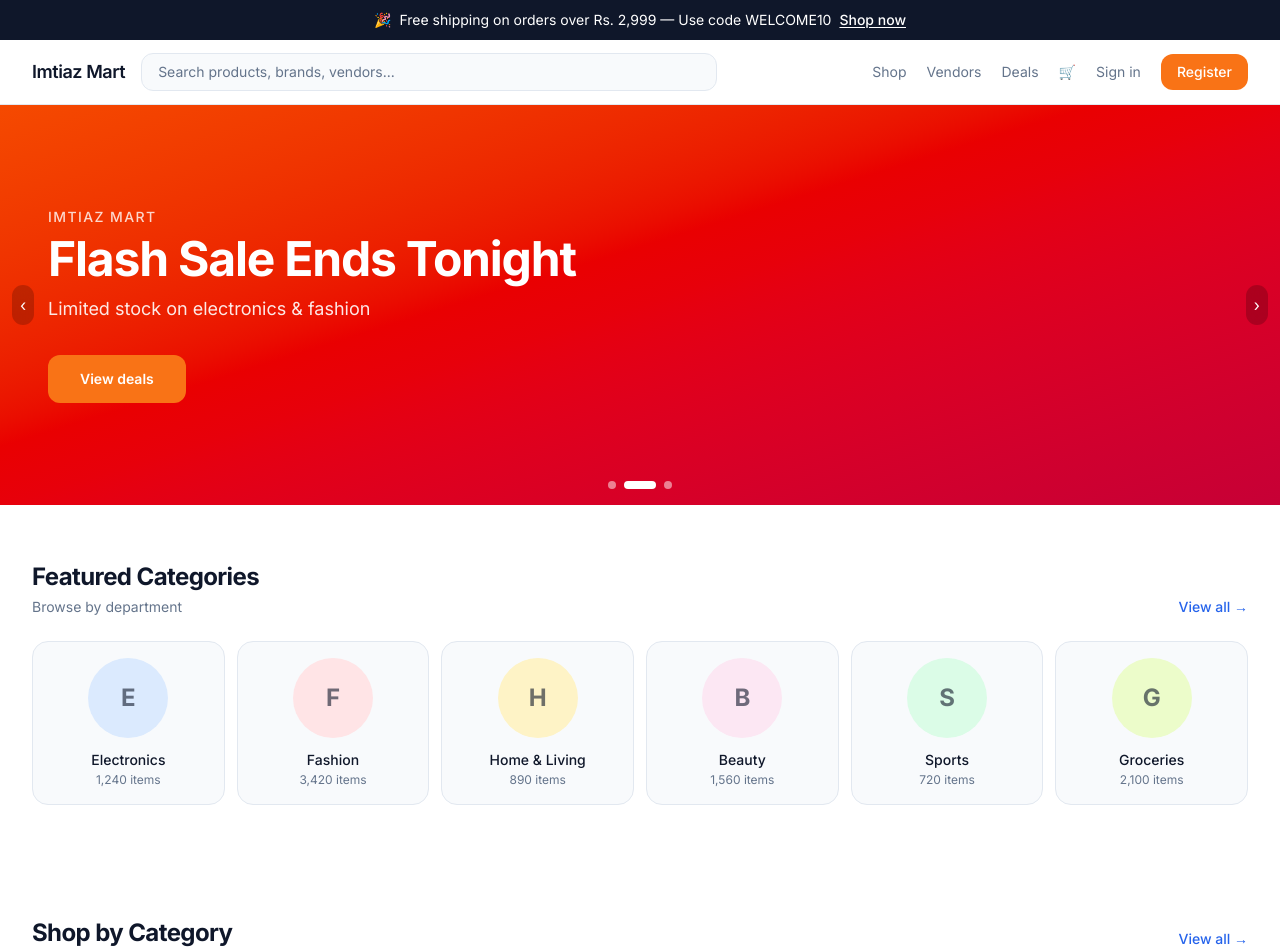
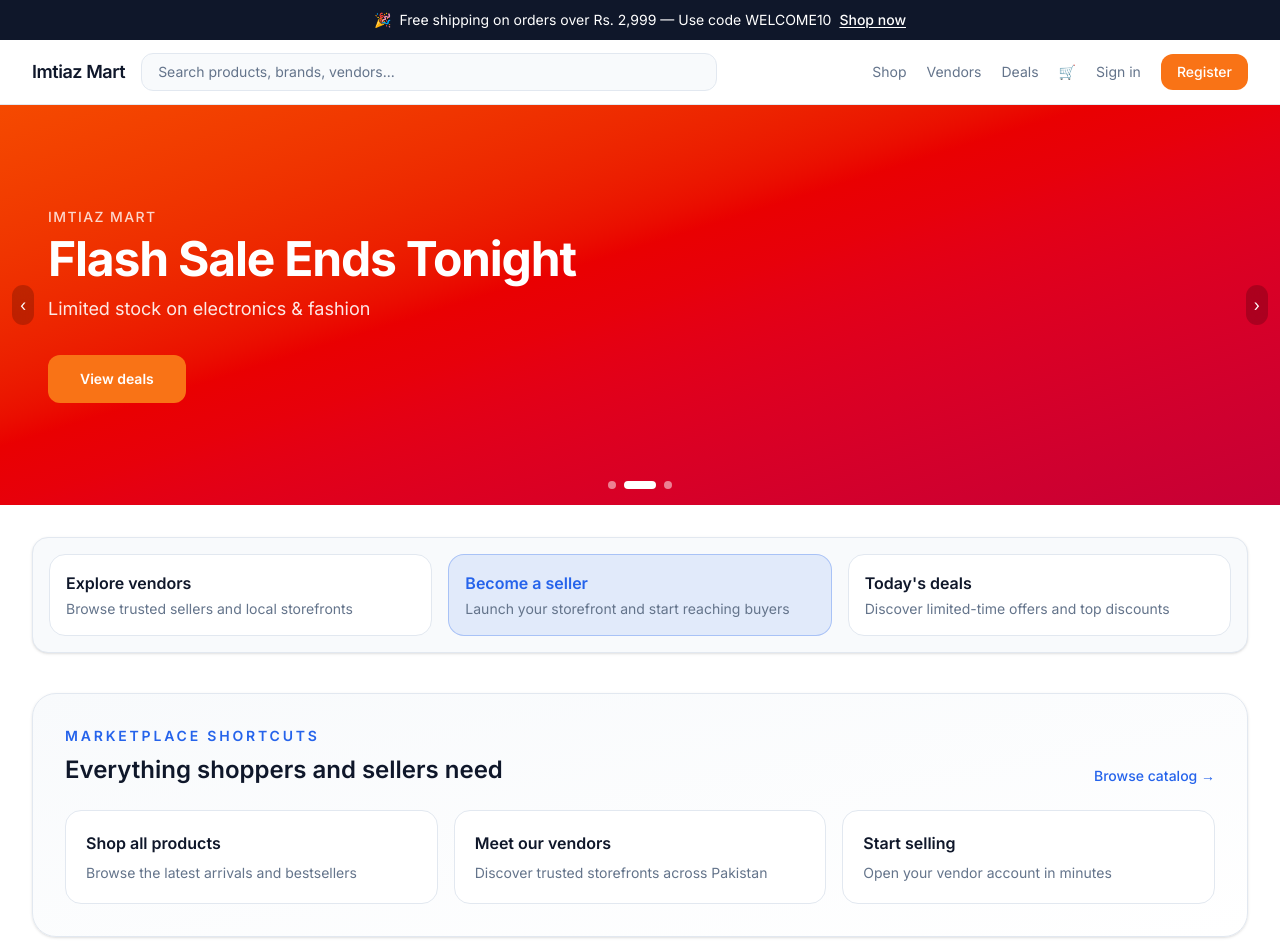
Before and after one commit to Naeem009/imtiaz_mart, a Next.js app in the folder apps/web/: page / in a window 1280 px wide. Shown: the top 952 px of the page. Built offline with nearby package versions, Linux system fonts and the light colour scheme; no server answers.

Commit message:
updated multiple files and pages.

```diff
--- /dev/null
+++ b/apps/web/app/deals/page.tsx
@@ -0,0 +1,58 @@
+import Link from "next/link";
+import { ProductGrid } from "@/components/shop/product-grid";
+import { ShopShell } from "@/components/layout/shop-shell";
+import { fetchProducts } from "@/lib/catalog/fetch";
+
+export const metadata = {
+  title: "Deals",
+  description: "Browse limited-time discounts and special offers on Imtiaz Mart",
+};
+
+export default async function DealsPage() {
+  const result = await fetchProducts({ page: 1, limit: 24, sort: "newest" });
+  const dealProducts = result.data.filter(
+    (product) =>
+      product.compareAtPrice !== null &&
+      product.compareAtPrice > product.price,
+  );
+
+  return (
+    <ShopShell>
+      <div className="mx-auto max-w-7xl px-4 py-8 sm:px-6 lg:px-8 lg:py-12">
+        <div className="rounded-2xl border border-border bg-surface p-8 shadow-sm">
+          <p className="text-sm font-semibold uppercase tracking-[0.24em] text-accent">
+            Limited-time deals
+          </p>
+          <h1 className="mt-2 text-3xl font-bold text-primary">Save more with curated offers</h1>
+          <p className="mt-3 max-w-2xl text-sm leading-7 text-muted">
+            Discover discounted essentials, seasonal favorites, and high-demand picks from trusted vendors.
+          </p>
+          <div className="mt-6 flex flex-wrap gap-3">
+            <Link href="/shop" className="rounded-lg bg-cta px-4 py-2.5 text-sm font-semibold text-white hover:opacity-90">
+              Browse all products
+            </Link>
+            <Link href="/vendors" className="rounded-lg border border-border px-4 py-2.5 text-sm font-semibold text-primary hover:bg-background">
+              Explore vendor stores
+            </Link>
+          </div>
+        </div>
+
+        <div className="mt-8">
+          {dealProducts.length > 0 ? (
+            <>
+              <div className="mb-4 flex items-center justify-between">
+                <h2 className="text-xl font-semibold text-primary">Featured offers</h2>
+                <p className="text-sm text-muted">{dealProducts.length} deals available</p>
+              </div>
+              <ProductGrid products={dealProducts} emptyMessage="No deals available right now." />
+            </>
+          ) : (
+            <div className="rounded-2xl border border-border bg-surface p-8 text-center text-muted">
+              No deal products are available right now. Please check back soon.
+            </div>
+          )}
+        </div>
+      </div>
+    </ShopShell>
+  );
+}
--- a/apps/web/app/page.tsx
+++ b/apps/web/app/page.tsx
@@ -2,9 +2,11 @@
 import { BlogSection } from "@/components/home/blog-section";
 import { BrandsSection } from "@/components/home/brands-section";
 import { CategorySection } from "@/components/home/category-section";
+import { FeatureStrip } from "@/components/home/feature-strip";
 import { FlashSaleSection } from "@/components/home/flash-sale-section";
 import { HeroSlider } from "@/components/home/hero-slider";
 import { InstagramSection } from "@/components/home/instagram-section";
+import { MarketplaceQuickLinks } from "@/components/home/marketplace-quick-links";
 import { NewsletterSection } from "@/components/home/newsletter-section";
 import { ProductSection } from "@/components/home/product-section";
 import { ReviewsSection } from "@/components/home/reviews-section";
@@ -49,6 +51,8 @@
 
       <main>
         <HeroSlider slides={heroSlides} />
+        <FeatureStrip />
+        <MarketplaceQuickLinks />
 
         <CategorySection
           title="Featured Categories"
--- /dev/null
+++ b/apps/web/components/home/feature-strip.tsx
@@ -0,0 +1,47 @@
+import Link from "next/link";
+
+const items = [
+  {
+    title: "Explore vendors",
+    body: "Browse trusted sellers and local storefronts",
+    href: "/vendors",
+    accent: false,
+  },
+  {
+    title: "Become a seller",
+    body: "Launch your storefront and start reaching buyers",
+    href: "/vendor/register",
+    accent: true,
+  },
+  {
+    title: "Today's deals",
+    body: "Discover limited-time offers and top discounts",
+    href: "/deals",
+    accent: false,
+  },
+];
+
+export function FeatureStrip() {
+  return (
+    <section className="mx-auto mt-8 max-w-7xl px-4 sm:px-6 lg:px-8">
+      <div className="grid gap-4 rounded-2xl border border-border bg-surface p-4 shadow-sm md:grid-cols-3">
+        {items.map((item) => (
+          <Link
+            key={item.title}
+            href={item.href}
+            className={`rounded-xl border p-4 text-left transition ${
+              item.accent
+                ? "border-accent/30 bg-accent/10 hover:bg-accent/20"
+                : "border-border bg-background hover:border-accent/40 hover:bg-accent/5"
+            }`}
+          >
+            <p className={`font-semibold ${item.accent ? "text-accent" : "text-primary"}`}>
+              {item.title}
+            </p>
+            <p className="mt-1 text-sm text-muted">{item.body}</p>
+          </Link>
+        ))}
+      </div>
+    </section>
+  );
+}
--- /dev/null
+++ b/apps/web/components/home/marketplace-quick-links.tsx
@@ -0,0 +1,38 @@
+import Link from "next/link";
+
+const links = [
+  { title: "Shop all products", href: "/shop", description: "Browse the latest arrivals and bestsellers" },
+  { title: "Meet our vendors", href: "/vendors", description: "Discover trusted storefronts across Pakistan" },
+  { title: "Start selling", href: "/vendor/register", description: "Open your vendor account in minutes" },
+];
+
+export function MarketplaceQuickLinks() {
+  return (
+    <section className="mx-auto mt-10 max-w-7xl px-4 sm:px-6 lg:px-8">
+      <div className="rounded-3xl border border-border bg-gradient-to-br from-surface to-background p-6 shadow-sm sm:p-8">
+        <div className="flex flex-col gap-4 md:flex-row md:items-end md:justify-between">
+          <div>
+            <p className="text-sm font-semibold uppercase tracking-[0.2em] text-accent">Marketplace shortcuts</p>
+            <h2 className="mt-2 text-2xl font-semibold text-primary">Everything shoppers and sellers need</h2>
+          </div>
+          <Link href="/shop" className="text-sm font-medium text-accent hover:underline">
+            Browse catalog →
+          </Link>
+        </div>
+
+        <div className="mt-6 grid gap-4 md:grid-cols-3">
+          {links.map((link) => (
+            <Link
+              key={link.title}
+              href={link.href}
+              className="rounded-2xl border border-border bg-background p-5 transition hover:border-accent/40 hover:shadow-sm"
+            >
+              <p className="font-semibold text-primary">{link.title}</p>
+              <p className="mt-2 text-sm text-muted">{link.description}</p>
+            </Link>
+          ))}
+        </div>
+      </div>
+    </section>
+  );
+}
```
